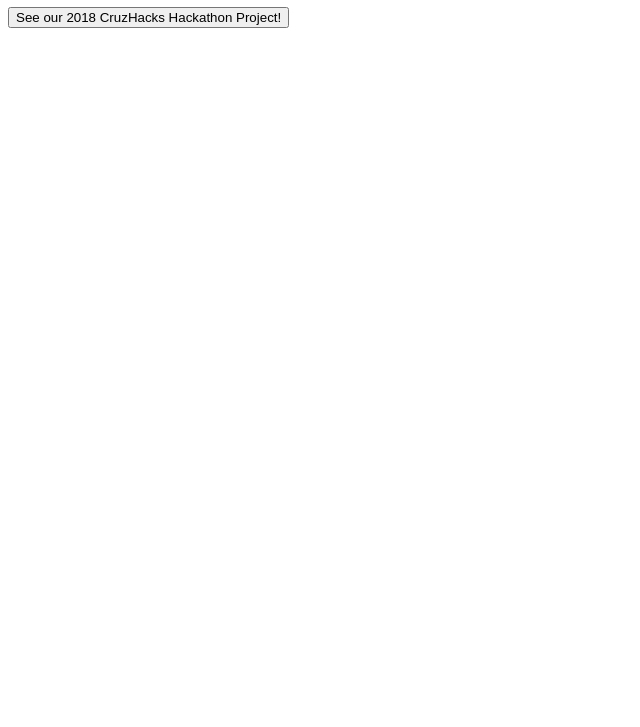
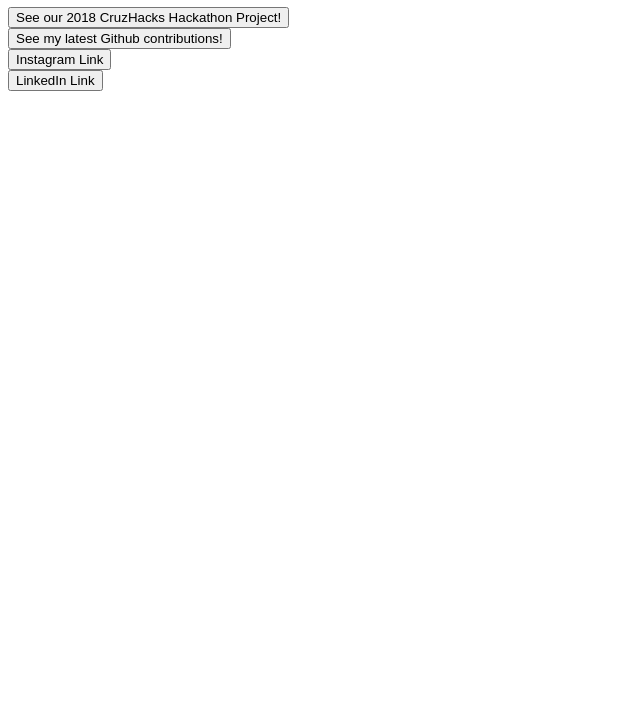
Before and after one commit to runyanjake/runyanjake.github.io, a plain HTML site: page index.html in a window 1280 px wide. Shown: the part 73-800 px from the top of the page, without its empty margins (0-640 px from the left). Drawn offline with Linux system fonts and the light colour scheme.

Commit message:
Added some links

```diff
--- a/index.html
+++ b/index.html
@@ -19,7 +19,20 @@
 
   <form action="https://runyanjake.github.io/JRAW-CruzHacks-2018/">
     <input type="submit" value="See our 2018 CruzHacks Hackathon Project!" />
-</form>
+  </form>
+
+  <form action="https://github.com/runyanjake?tab=repositories">
+    <input type="submit" value="See my latest Github contributions!" />
+  </form>
+
+  <form action="https://www.instagram.com/runyanjake/">
+    <input type="submit" value="Instagram Link" />
+  </form>
+
+  <form action="https://www.linkedin.com/in/runyanjake/">
+    <input type="submit" value="LinkedIn Link" />
+  </form>
+
 
 </body>
 
```
